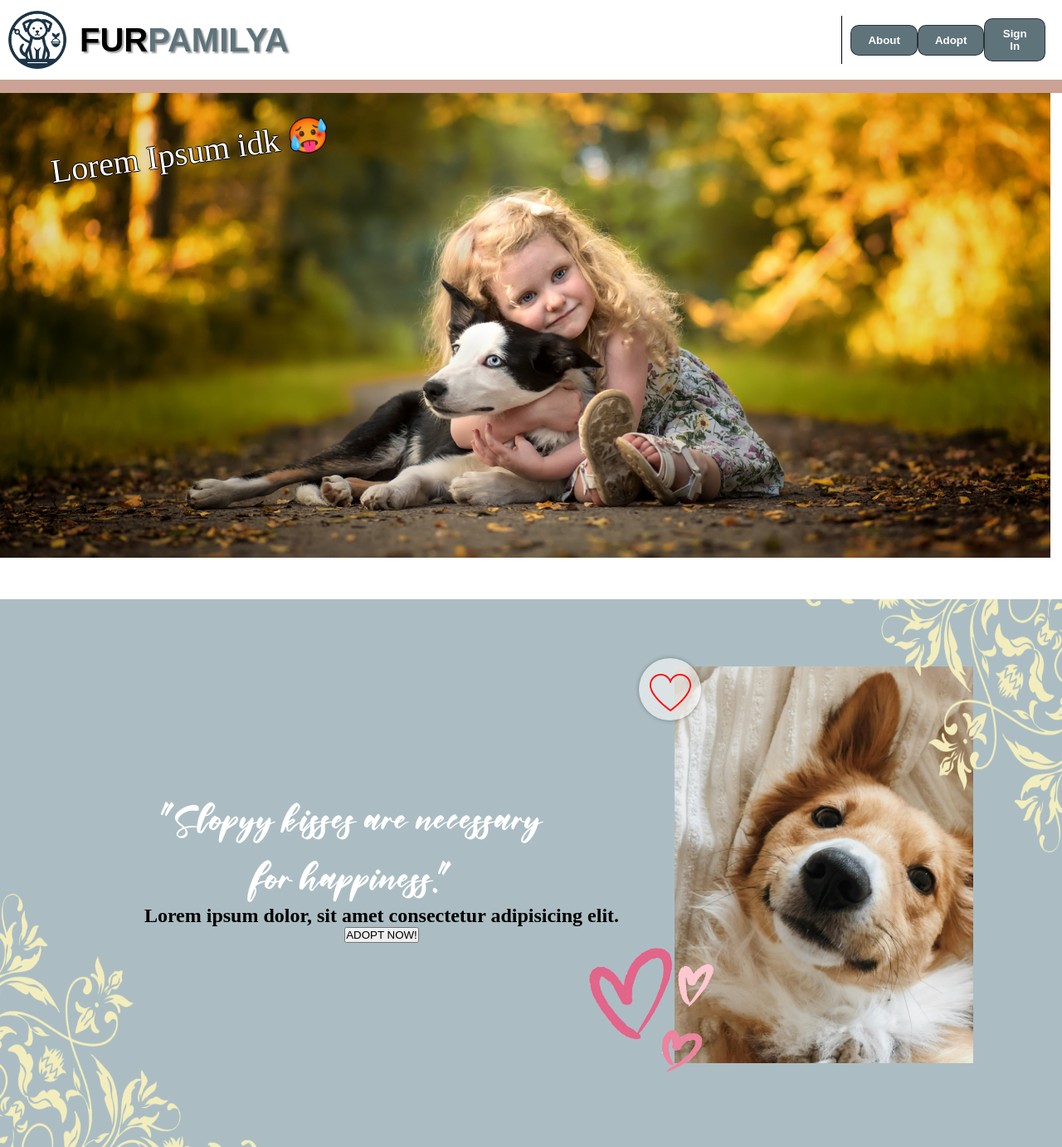
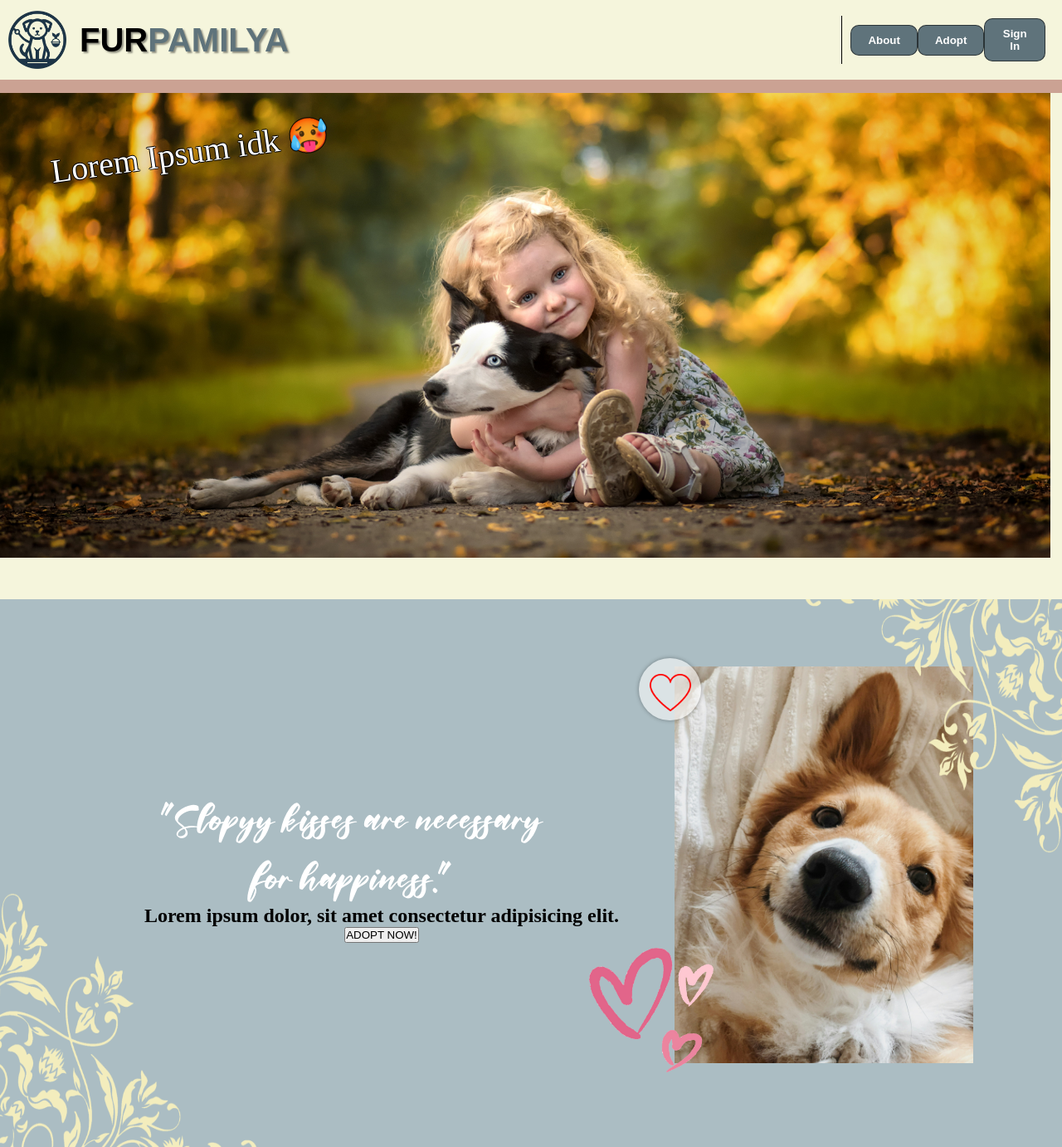
Before and after one commit to Alias314/Python-Practice, a PHP site: page / in a window 1280 px wide. Shown: the whole page at 83% size. Run offline with PHP 8.4, Linux system fonts and the light colour scheme.

Commit message:
background color

```diff
--- a/webdev_finals_project/styles.css
+++ b/webdev_finals_project/styles.css
@@ -4,7 +4,7 @@
 }
 
 body {
-    background-color: white;
+    background-color: beige;
     overflow-x: hidden;
 }
 
```
